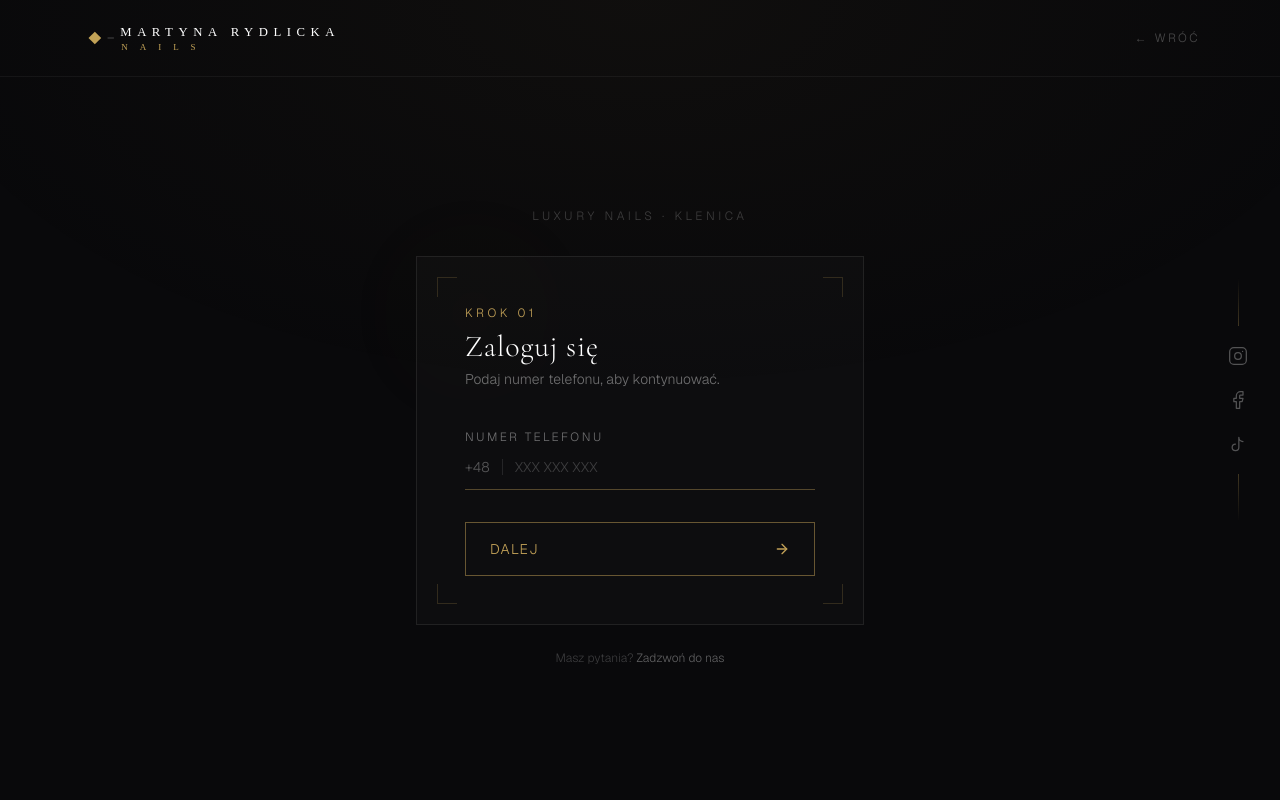
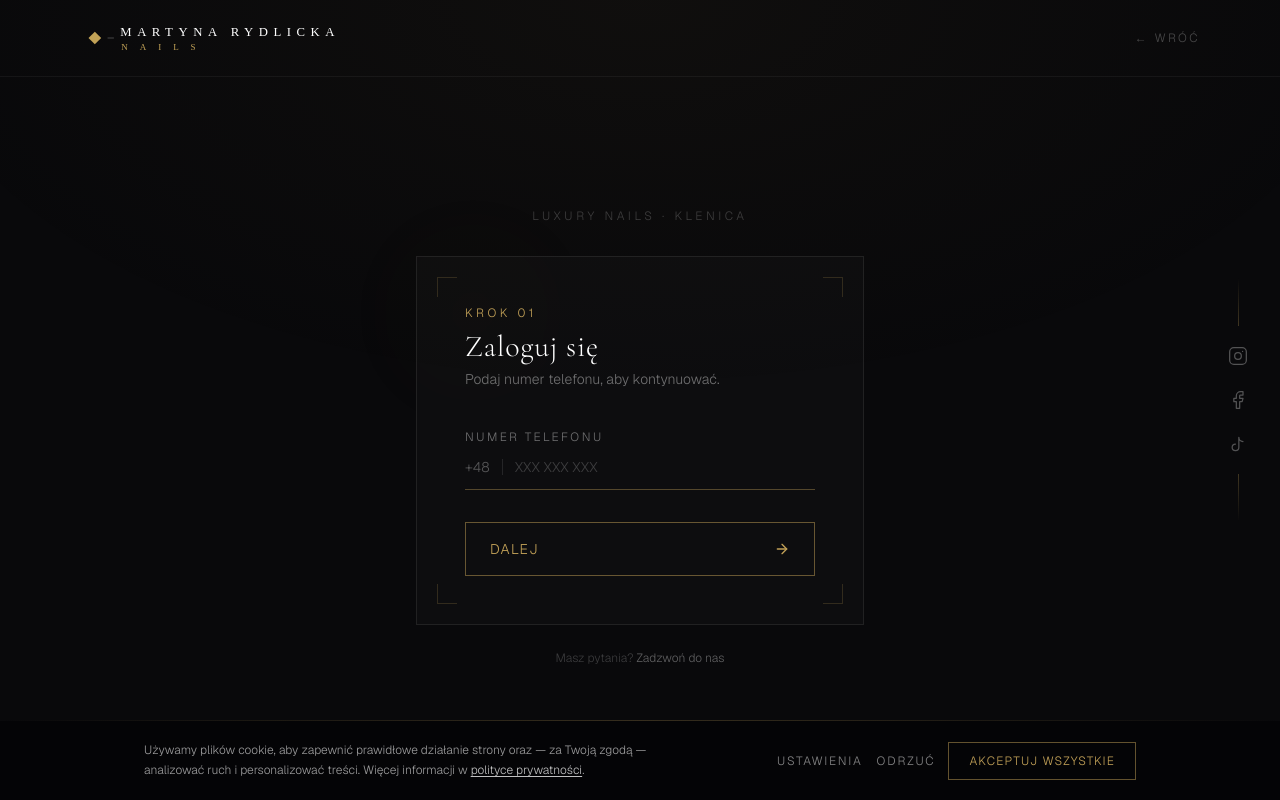
Before and after one commit to Selixo/luxury-nails, a Next.js app in the folder apps/web/: page /rezerwacja in a window 1280 px wide. Shown: the top 800 px of the page. Built offline with nearby package versions, Linux system fonts and the light colour scheme; no server answers.

Commit message:
feat: cookies, google analytics integration
Add cookies consent banner and settings.
Setup accessibility improvements for toggles and links.
Implement Google Analytics integration based on user consent.

```diff
--- a/apps/web/app/layout.tsx
+++ b/apps/web/app/layout.tsx
@@ -6,7 +6,9 @@ import { SALON } from "@/config/salon"
 import { JsonLd } from "@/components/seo/json-ld"
 import { Providers } from "@/components/providers"
 import { SkipToContent } from "@/components/ui/skip-to-content"
+import { CookieConsent } from "@/components/cookie-consent"
 import { Footer } from "@/components/footer"
+import { GoogleAnalytics } from "@/components/google-analytics"
 import { SocialSidebar } from "@/components/social-sidebar"
 import { StickyNav } from "@/components/sticky-nav"
 import { ThemeProvider } from "@/components/theme-provider"
@@ -122,7 +124,9 @@ export default function RootLayout({
           <ThemeProvider>{children}</ThemeProvider>
         </Providers>
 
+        <GoogleAnalytics />
         <Footer />
+        <CookieConsent />
         <SocialSidebar />
       </body>
     </html>
--- a/apps/web/app/rezerwacja/_components/step-pin.tsx
+++ b/apps/web/app/rezerwacja/_components/step-pin.tsx
@@ -6,6 +6,7 @@ import { ArrowRight } from "lucide-react"
 
 const PIN_LENGTH = 6
 const RESEND_COOLDOWN = 30
+const DEV_PIN = "123456" // tymczasowy PIN do testów UI — usuń gdy backend gotowy
 
 type Props = {
   phone: string
@@ -68,7 +69,10 @@ export function StepPin({ phone, onVerified, onBack }: Props) {
       setError("Wpisz pełny 6-cyfrowy kod PIN.")
       return
     }
-    // UI-only placeholder
+    if (pin.join("") !== DEV_PIN) {
+      setError(`Nieprawidłowy kod. (testowy PIN: ${DEV_PIN})`)
+      return
+    }
     // W przyszłości: POST /api/auth/verify-pin
     onVerified()
   }
--- /dev/null
+++ b/apps/web/components/cookie-consent/cookie-bar.tsx
@@ -0,0 +1,60 @@
+import Link from "next/link"
+import { Button } from "@workspace/ui/components/button"
+
+type Props = {
+  expanded: boolean
+  onToggleExpanded: () => void
+  onReject: () => void
+  onConfirm: () => void
+}
+
+const ghostClass =
+  "h-auto rounded-none px-0 text-xs font-light tracking-[0.15em] text-white/50 uppercase hover:bg-transparent hover:text-white/75 focus-visible:text-gold focus-visible:ring-gold/50"
+
+export function CookieBar({
+  expanded,
+  onToggleExpanded,
+  onReject,
+  onConfirm,
+}: Props) {
+  return (
+    <div className="mx-auto flex max-w-6xl flex-col gap-5 px-6 py-5 md:flex-row md:items-center md:justify-between md:gap-8 md:px-12 lg:px-20">
+      <p className="text-xs leading-relaxed font-light text-white/60 md:max-w-lg">
+        Używamy plików cookie, aby zapewnić prawidłowe działanie strony oraz —
+        za Twoją zgodą — analizować ruch i personalizować treści. Więcej
+        informacji w{" "}
+        <Link
+          href="/polityka-prywatnosci"
+          className="text-white/75 underline underline-offset-2 transition-colors outline-none hover:text-gold focus-visible:text-gold"
+        >
+          polityce prywatności
+        </Link>
+        .
+      </p>
+
+      <div className="flex flex-wrap items-center gap-3">
+        <Button
+          variant="ghost"
+          onClick={onToggleExpanded}
+          className={ghostClass}
+        >
+          {expanded ? "Zwiń" : "Ustawienia"}
+        </Button>
+
+        <Button variant="ghost" onClick={onReject} className={ghostClass}>
+          Odrzuć
+        </Button>
+
+        <Button
+          variant="gold-fill"
+          onClick={onConfirm}
+          className="border-gold/50 px-5 py-2.5 text-xs tracking-widest uppercase"
+        >
+          <span className="relative z-10">
+            {expanded ? "Zapisz ustawienia" : "Akceptuj wszystkie"}
+          </span>
+        </Button>
+      </div>
+    </div>
+  )
+}
--- /dev/null
+++ b/apps/web/components/cookie-consent/cookie-settings.tsx
@@ -0,0 +1,76 @@
+import { Toggle } from "./toggle"
+import type { ConsentPrefs } from "@/lib/consent"
+
+export type PrefKey = keyof Omit<ConsentPrefs, "necessary">
+
+type Category =
+  | { id: "necessary"; label: string; description: string; locked: true }
+  | { id: PrefKey; label: string; description: string; locked: false }
+
+const CATEGORIES: Category[] = [
+  {
+    id: "necessary",
+    label: "Niezbędne",
+    description:
+      "Wymagane do prawidłowego działania strony. Nie mogą być wyłączone.",
+    locked: true,
+  },
+  {
+    id: "analytics",
+    label: "Analityczne",
+    description:
+      "Pomagają zrozumieć, jak odwiedzający korzystają ze strony (np. Google Analytics).",
+    locked: false,
+  },
+  {
+    id: "marketing",
+    label: "Marketingowe",
+    description:
+      "Używane do wyświetlania spersonalizowanych reklam i śledzenia skuteczności kampanii.",
+    locked: false,
+  },
+]
+
+type Props = {
+  prefs: Record<PrefKey, boolean>
+  onChange: (key: PrefKey, value: boolean) => void
+}
+
+export function CookieSettings({ prefs, onChange }: Props) {
+  return (
+    <div className="mx-auto max-w-6xl border-b border-white/5 px-6 py-6 md:px-12 lg:px-20">
+      <p className="mb-5 text-xs font-light tracking-[0.2em] text-white/55 uppercase">
+        Zarządzaj ustawieniami
+      </p>
+      <div className="flex flex-col gap-4">
+        {CATEGORIES.map((cat) => (
+          <div key={cat.id} className="flex items-start justify-between gap-6">
+            <div className="flex-1">
+              <p className="mb-0.5 text-sm font-light text-white/70">
+                {cat.label}
+              </p>
+              <p className="text-xs leading-relaxed font-light text-white/50">
+                {cat.description}
+              </p>
+            </div>
+            <div className="mt-0.5 shrink-0">
+              {cat.locked ? (
+                <Toggle
+                  checked
+                  disabled
+                  label={`${cat.label} — zawsze aktywne`}
+                />
+              ) : (
+                <Toggle
+                  checked={prefs[cat.id]}
+                  label={`Włącz cookies ${cat.label.toLowerCase()}`}
+                  onChange={(v) => onChange(cat.id, v)}
+                />
+              )}
+            </div>
+          </div>
+        ))}
+      </div>
+    </div>
+  )
+}
--- /dev/null
+++ b/apps/web/components/cookie-consent/index.tsx
@@ -0,0 +1,62 @@
+"use client"
+
+import { useState, useEffect } from "react"
+import { getConsent, saveConsent } from "@/lib/consent"
+import { CookieSettings, PrefKey } from "./cookie-settings"
+import { CookieBar } from "./cookie-bar"
+
+const GOLD_GRADIENT =
+  "linear-gradient(to right, transparent, oklch(0.72 0.1 85 / 0.25), transparent)"
+
+export function CookieConsent() {
+  const [visible, setVisible] = useState(false)
+  const [expanded, setExpanded] = useState(false)
+  const [prefs, setPrefs] = useState<Record<PrefKey, boolean>>({
+    analytics: false,
+    marketing: false,
+  })
+
+  useEffect(() => {
+    if (!getConsent()) setVisible(true)
+  }, [])
+
+  function save(values: Record<PrefKey, boolean>) {
+    saveConsent(values)
+    setVisible(false)
+  }
+
+  if (!visible) return null
+
+  return (
+    <div
+      role="dialog"
+      aria-modal="false"
+      aria-label="Ustawienia plików cookie"
+      className="fixed right-0 bottom-0 left-0 z-50"
+    >
+      <div
+        aria-hidden="true"
+        className="h-px w-full"
+        style={{ background: GOLD_GRADIENT }}
+      />
+
+      <div className="bg-[#050507]/95 backdrop-blur-xl">
+        {expanded && (
+          <CookieSettings
+            prefs={prefs}
+            onChange={(key, value) => setPrefs((p) => ({ ...p, [key]: value }))}
+          />
+        )}
+
+        <CookieBar
+          expanded={expanded}
+          onToggleExpanded={() => setExpanded((v) => !v)}
+          onReject={() => save({ analytics: false, marketing: false })}
+          onConfirm={() =>
+            save(expanded ? prefs : { analytics: true, marketing: true })
+          }
+        />
+      </div>
+    </div>
+  )
+}
--- /dev/null
+++ b/apps/web/components/cookie-consent/toggle.tsx
@@ -0,0 +1,33 @@
+import { cn } from "@workspace/ui/lib/utils"
+
+type Props = {
+  checked: boolean
+  disabled?: boolean
+  onChange?: (v: boolean) => void
+  label: string
+}
+
+export function Toggle({ checked, disabled, onChange, label }: Props) {
+  return (
+    <button
+      type="button"
+      role="switch"
+      aria-checked={checked}
+      aria-label={label}
+      disabled={disabled}
+      onClick={() => onChange?.(!checked)}
+      className={cn(
+        "relative inline-flex h-5 w-9 shrink-0 items-center rounded-none transition-colors outline-none focus-visible:ring-2 focus-visible:ring-gold focus-visible:ring-offset-2 focus-visible:ring-offset-[#050507] disabled:cursor-not-allowed",
+        checked ? "bg-gold/80" : "bg-white/35"
+      )}
+    >
+      <span
+        className={cn(
+          "inline-block h-3.5 w-3.5 bg-white transition-transform duration-200",
+          checked ? "translate-x-5" : "translate-x-0.5",
+          disabled && "opacity-50"
+        )}
+      />
+    </button>
+  )
+}
--- /dev/null
+++ b/apps/web/components/google-analytics.tsx
@@ -0,0 +1,48 @@
+"use client"
+
+import { useEffect, useState } from "react"
+import Script from "next/script"
+import { getConsent, CONSENT_EVENT } from "@/lib/consent"
+
+const GA_ID = process.env.NEXT_PUBLIC_GA_ID
+
+declare global {
+  interface Window {
+    [key: `ga-disable-${string}`]: boolean
+  }
+}
+
+export function GoogleAnalytics() {
+  const [enabled, setEnabled] = useState(false)
+
+  useEffect(() => {
+    const sync = () => {
+      const allowed = getConsent()?.analytics === true
+      setEnabled(allowed)
+      window[`ga-disable-${GA_ID}`] = !allowed
+    }
+
+    sync()
+    window.addEventListener(CONSENT_EVENT, sync)
+    window.addEventListener("storage", sync)
+
+    return () => {
+      window.removeEventListener(CONSENT_EVENT, sync)
+      window.removeEventListener("storage", sync)
+    }
+  }, [])
+
+  if (!enabled || !GA_ID) return null
+
+  return (
+    <>
+      <Script
+        src={`https://www.googletagmanager.com/gtag/js?id=${GA_ID}`}
+        strategy="afterInteractive"
+      />
+      <Script id="ga-init" strategy="afterInteractive">
+        {`window.dataLayer=window.dataLayer||[];function gtag(){dataLayer.push(arguments);}gtag('js',new Date());gtag('config','${GA_ID}');`}
+      </Script>
+    </>
+  )
+}
--- /dev/null
+++ b/apps/web/lib/consent.ts
@@ -0,0 +1,42 @@
+export const CONSENT_KEY = "luxury-nails-consent-v1"
+export const CONSENT_EVENT = "cookie-consent-updated"
+
+export type ConsentPrefs = {
+  necessary: true
+  analytics: boolean
+  marketing: boolean
+}
+
+function isValidConsent(value: unknown): value is ConsentPrefs {
+  if (!value || typeof value !== "object") return false
+  const v = value as Record<string, unknown>
+  return (
+    v.necessary === true &&
+    typeof v.analytics === "boolean" &&
+    typeof v.marketing === "boolean"
+  )
+}
+
+export function getConsent(): ConsentPrefs | null {
+  try {
+    const stored = localStorage.getItem(CONSENT_KEY)
+    if (!stored) return null
+    const parsed: unknown = JSON.parse(stored)
+    return isValidConsent(parsed) ? parsed : null
+  } catch {
+    console.error("Failed to get consent preferences")
+    return null
+  }
+}
+
+export function saveConsent(prefs: Omit<ConsentPrefs, "necessary">): void {
+  try {
+    localStorage.setItem(
+      CONSENT_KEY,
+      JSON.stringify({ necessary: true, ...prefs })
+    )
+    window.dispatchEvent(new Event(CONSENT_EVENT))
+  } catch {
+    console.error("Failed to save consent preferences")
+  }
+}
```
Also changed, not shown: 1 other file (tests, documents, lock files or other folders).
